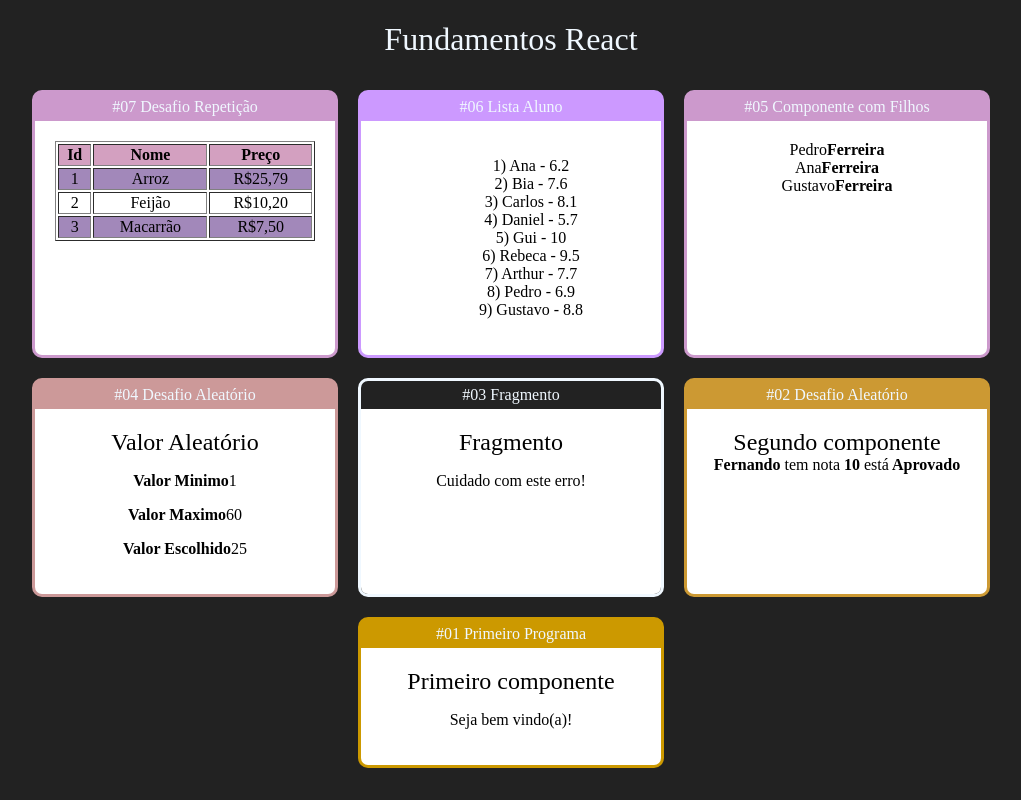
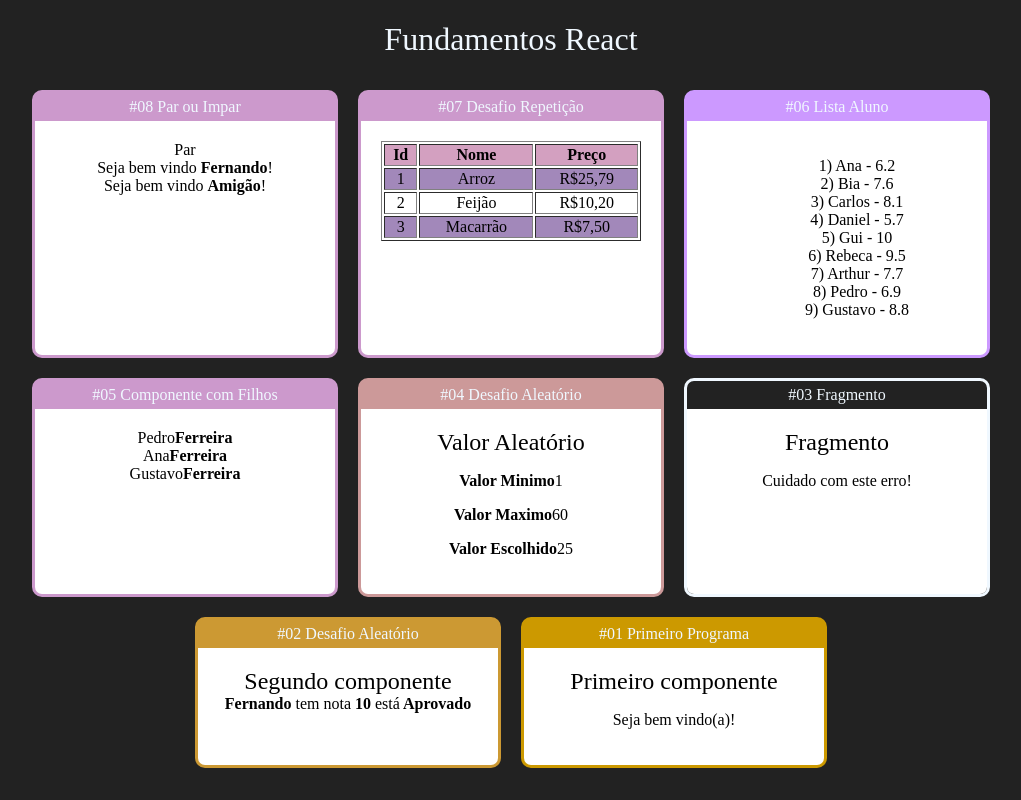
Before and after one commit to fernandoap46/ProjetoReactRedux, a React (Create React App) app in the folder fundamentos-react/: page / in a window 1280 px wide. Shown: the whole page, without its empty margins (129-1150 px from the left). Built offline with nearby package versions, Linux system fonts and the light colour scheme.

Commit message:
Exercicios arquivos condicionais

```diff
--- a/fundamentos-react/src/App.jsx
+++ b/fundamentos-react/src/App.jsx
@@ -1,6 +1,8 @@
 import './App.css'
 import React from "react";
 
+import UsuarioInfo from './components/condicional/UsuarioInfo';
+import ParImpar from './components/condicional/ParImpar';
 import TabelaProdutos from './components/Repeticao/TabelaProdutos';
 import ListaAluno from './components/Repeticao/ListaAlunos';
 import Familia from './components/basicos/Familia';
@@ -19,7 +21,13 @@
             <h1>Fundamentos React</h1>
             <div className="Cards">
 
-            <Card titulo="#07 Desafio Repetição" color="#CC99CC">
+                <Card titulo="#08 Par ou Impar" color="#CC99CC">
+                    <ParImpar numero={20}></ParImpar>
+                    <UsuarioInfo usuario={{nome:'Fernando'}}/>
+                    <UsuarioInfo/>
+                </Card>
+
+                <Card titulo="#07 Desafio Repetição" color="#CC99CC">
                     <TabelaProdutos></TabelaProdutos>
                 </Card>
 
--- a/fundamentos-react/src/components/Repeticao/TabelaProdutos.jsx
+++ b/fundamentos-react/src/components/Repeticao/TabelaProdutos.jsx
@@ -6,7 +6,7 @@
     function getLinhas(){
         return produtos.map((produtos, i) =>{
             return(
-                <tr key={produtos.id} className={i % 2 == 0 ? 'Par' : ''}>
+                <tr key={produtos.id} className={i % 2 === 0 ? 'Par' : ''}>
                     <td>{produtos.id}</td>
                     <td>{produtos.nome}</td>
                     <td>R${produtos.preco.toFixed(2).replace('.',',')}</td>
--- /dev/null
+++ b/fundamentos-react/src/components/condicional/If.js
@@ -0,0 +1,8 @@
+export default function If (props) {
+    if(props.teste){
+        return props.children
+    }else {
+        return false
+    }
+
+}
--- /dev/null
+++ b/fundamentos-react/src/components/condicional/ParImpar.jsx
@@ -0,0 +1,11 @@
+import React from "react";
+
+export default function ParImpar(props) {
+    const isPar = props.numero %2 === 0
+    return (
+        <div>
+            {isPar ? <span>Par</span> : <span>Impar</span>}
+
+        </div>
+    )
+}
--- /dev/null
+++ b/fundamentos-react/src/components/condicional/UsuarioInfo.jsx
@@ -0,0 +1,18 @@
+import React from "react";
+import If from '../condicional/If';
+
+
+export default function UsuarioInfo(props){
+    const usuario = props.usuario || {}
+    return(
+        <div>
+            <If teste={usuario && usuario.nome}>
+                Seja bem vindo <strong>{usuario.nome}</strong>!
+            </If>
+            <If teste={!usuario || !usuario.nome}>
+                Seja bem vindo <strong>Amigão</strong>!
+            </If>
+
+        </div>
+    )
+}
```
Also changed, not shown: fundamentos-react/src/components/condicional/ParOuImpar.jsx (deleted, +0 -10 lines).
